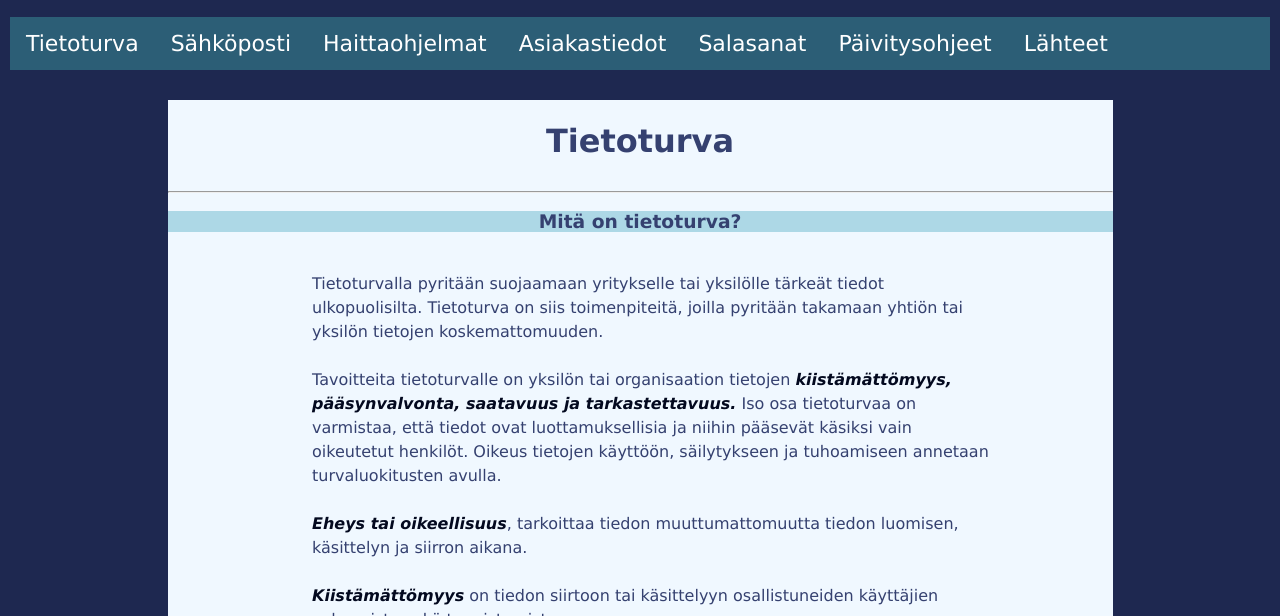
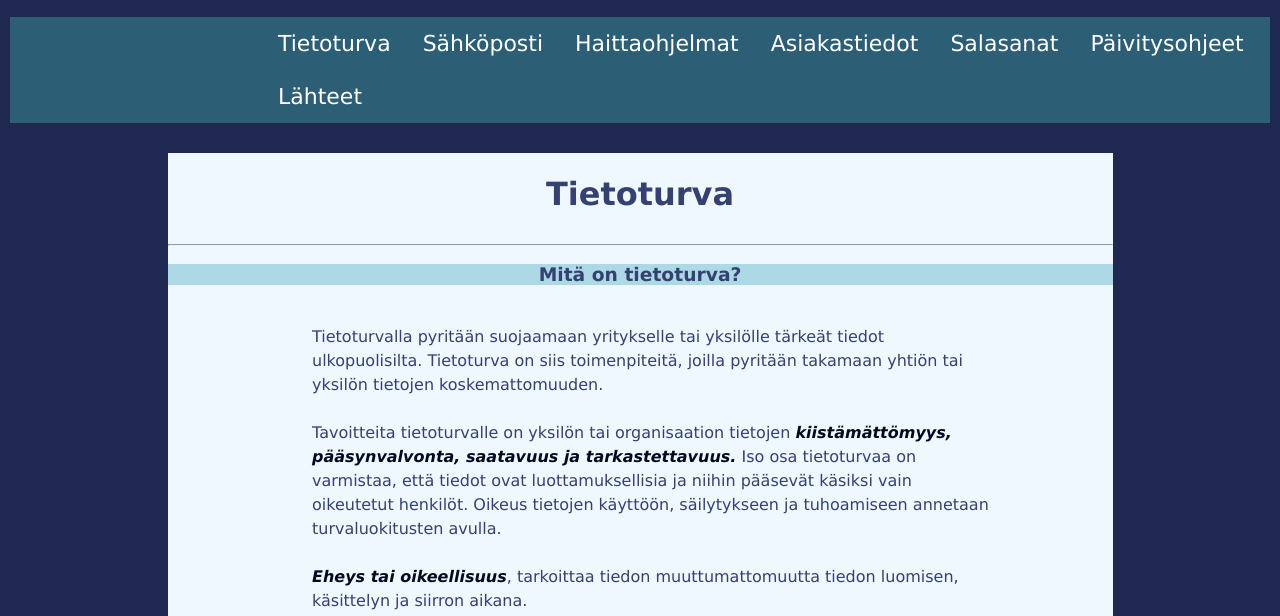
Before and after one commit to JesseSipari/Tietoturvaopas, a plain HTML site: page index.html in a window 1280 px wide. Shown: the part 184-800 px from the top of the page. Drawn offline with Linux system fonts and the light colour scheme.

Commit message:
fixed it

```diff
--- a/css/styles.css
+++ b/css/styles.css
@@ -154,9 +154,10 @@
         padding: 0;
         overflow: hidden;
         background-color: #333;
-        width: 100%;
+        max-width: 100%;
         margin: auto;
         background-color: #2c5e76;
+        padding-left: 20%;
     }
 
     li {
```
